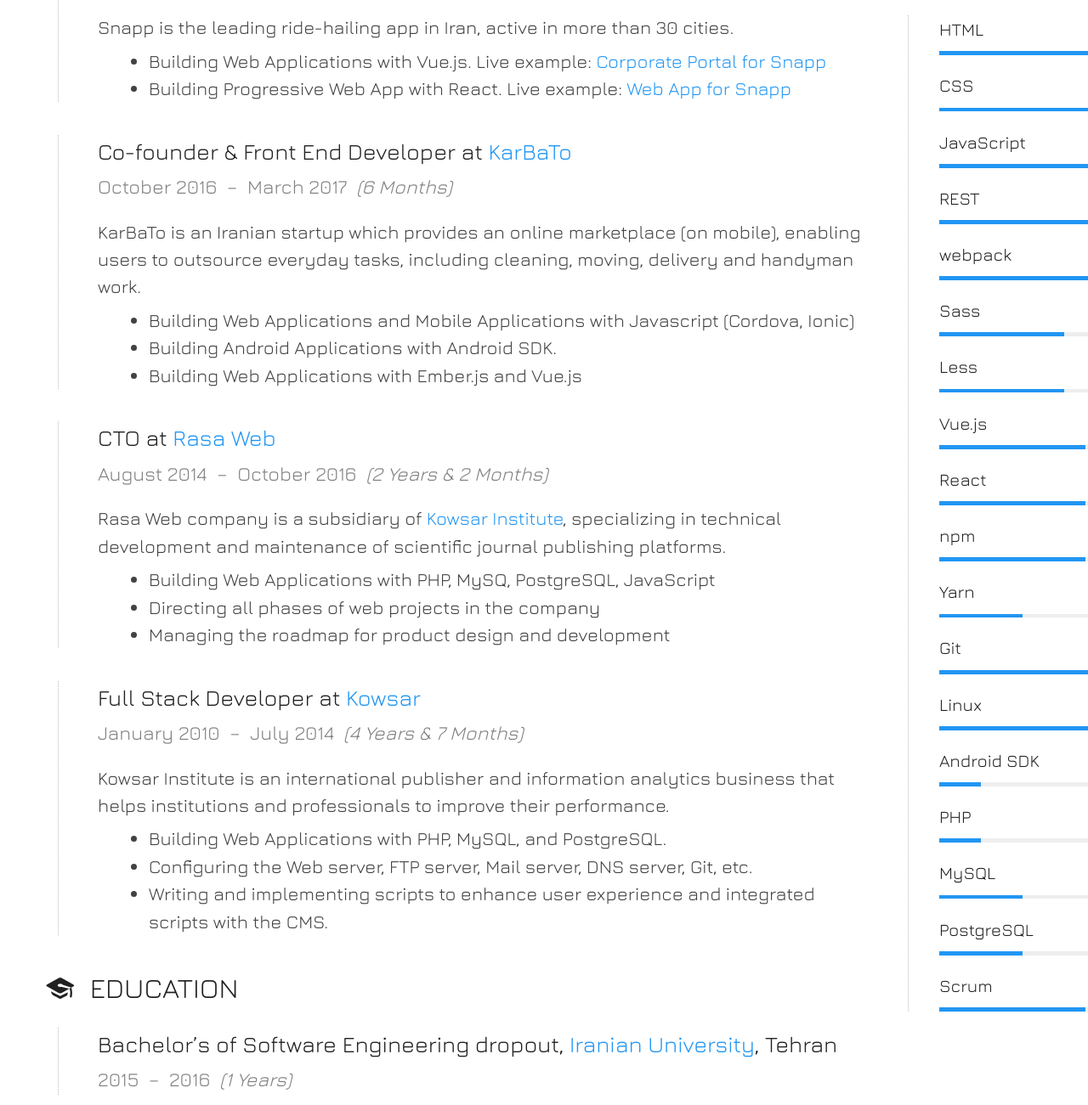
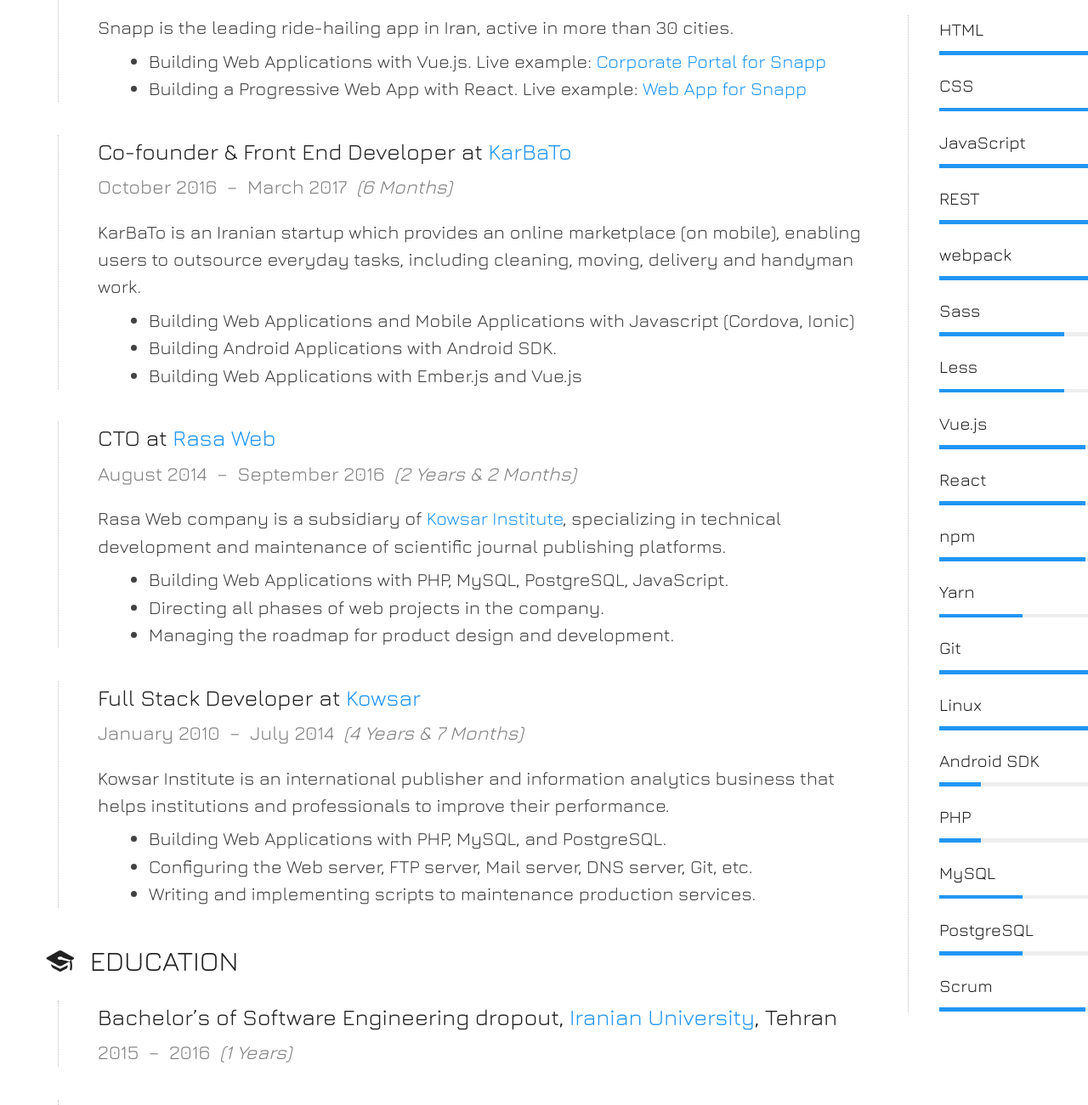
Before and after one commit to mirmousaviii/resume, a plain HTML site: page index.html in a window 1280 px wide. Shown: the part 830-2131 px from the top of the page at 85% size. Drawn offline with nearby package versions, Linux system fonts and the light colour scheme.

Commit message:
Updated Content

```diff
--- a/index.html
+++ b/index.html
@@ -57,7 +57,7 @@
               <li>Building Web Applications with Vue.js. Live example:
                 <a href="http://corporate.snapp.ir/">Corporate Portal for Snapp</a>
               </li>
-              <li>Building Progressive Web App with React. Live example:
+              <li>Building a Progressive Web App with React. Live example:
                 <a href="https://app.snapp.ir/">Web App for Snapp</a>
               </li>
             </ul>
@@ -81,16 +81,16 @@
         </div>
         <div class="experience-item" style="page-break-inside: avoid;">
           <div class="item-title">CTO at <a href="http://rasa-web.com/" target="_blank">Rasa Web</a></div>
-          <div class="item-caption setting--secondary-text">August 2014&nbsp;&nbsp;–&nbsp;&nbsp;October 2016&nbsp;&nbsp;<i>(2 Years & 2 Months)</i></div>
+          <div class="item-caption setting--secondary-text">August 2014&nbsp;&nbsp;–&nbsp;&nbsp;September 2016&nbsp;&nbsp;<i>(2 Years & 2 Months)</i></div>
           <div class="item-description">
             <div>
               Rasa Web company is a subsidiary of <a href="http://kowsarpub.com/en/">Kowsar Institute</a>,
               specializing in technical development and maintenance of scientific journal publishing platforms.
             </div>
             <ul>
-              <li>Building Web Applications with PHP, MySQ, PostgreSQL, JavaScript</li>
-              <li>Directing all phases of web projects in the company</li>
-              <li>Managing the roadmap for product design and development</li>
+              <li>Building Web Applications with PHP, MySQL, PostgreSQL, JavaScript.</li>
+              <li>Directing all phases of web projects in the company.</li>
+              <li>Managing the roadmap for product design and development.</li>
             </ul>
           </div>
         </div>
@@ -106,7 +106,7 @@
             <ul>
               <li>Building Web Applications with PHP, MySQL, and PostgreSQL.</li>
               <li>Configuring the Web server, FTP server, Mail server, DNS server, Git, etc.</li>
-              <li>Writing and implementing scripts to enhance user experience and integrated scripts with the CMS.</li>
+              <li>Writing and implementing scripts to maintenance production services.</li>
             </ul>
           </div>
         </div>
```
Also changed, not shown: 1 other file.
